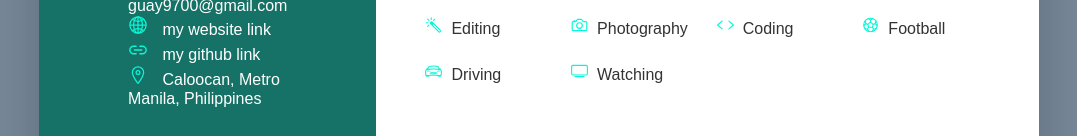
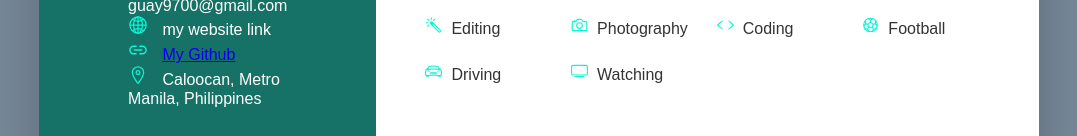
Before and after one commit to GUAY1414/WD-GUAYWEBSITE, a plain HTML site: page pages/resume/Index.html in a window 1280 px wide. Shown: the part 574-710 px from the top of the page, without its empty margins (101-1178 px from the left). Drawn offline with nearby package versions, Linux system fonts and the light colour scheme.

Commit message:
update my link

```diff
--- a/pages/resume/Index.html
+++ b/pages/resume/Index.html
@@ -34,7 +34,7 @@
                     </li>
                     <li>
                         <span class="icon"><ion-icon name="link-outline"></ion-icon></span>
-                        <span class="text">my github link</span>
+                        <span class="text"><a href="https://github.com/GUAY1414/">My Github</a></span>
                     </li>
                     <li>
                         <span class="icon"><ion-icon name="location-outline"></ion-icon></span>
```
